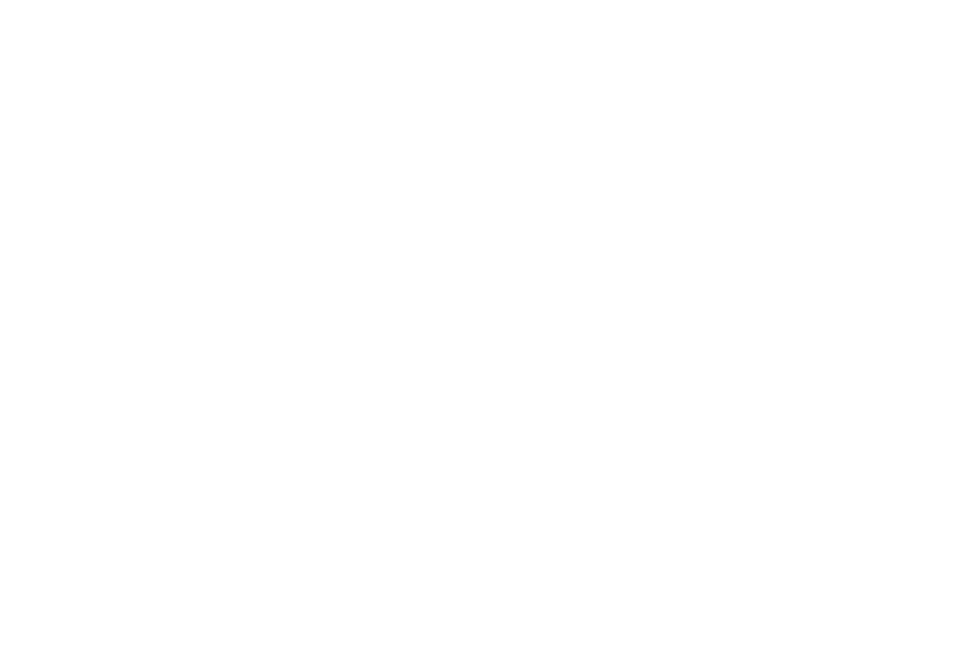
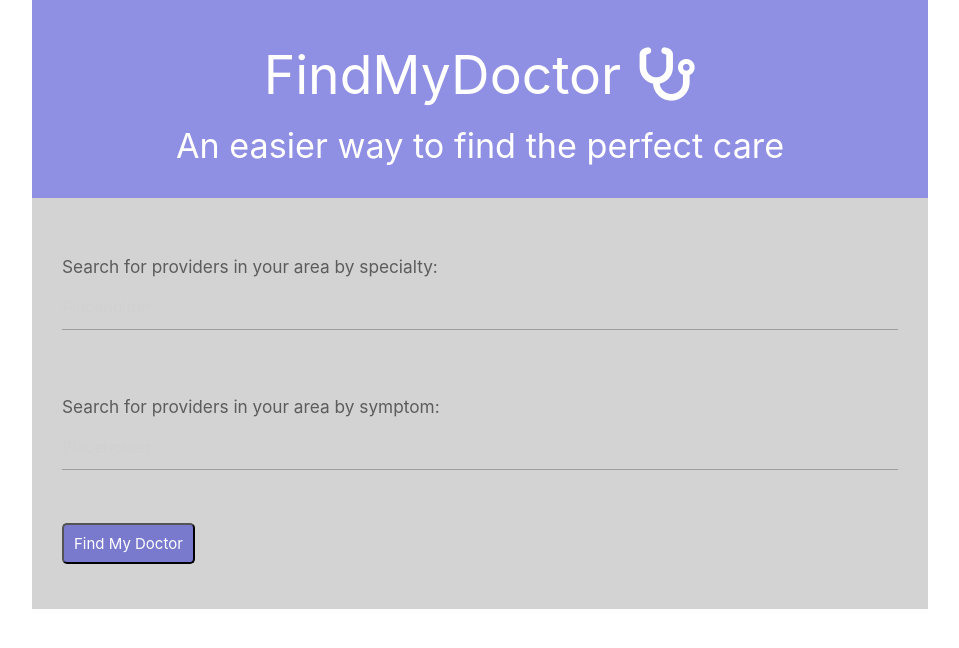
Before and after one commit to sarahm16/FindMyDoctor, a plain HTML site: page index.html in a window 1280 px wide. Shown: the whole page, without its empty margins (160-1119 px from the left). Drawn offline with nearby package versions, Linux system fonts and the light colour scheme.

Commit message:
rough draft of index.html, rough styling on style.css

```diff
--- a/index.html
+++ b/index.html
@@ -6,11 +6,36 @@
     <meta http-equiv="X-UA-Compatible" content="ie=edge">
     <link rel="stylesheet" href="https://cdnjs.cloudflare.com/ajax/libs/materialize/1.0.0/css/materialize.min.css">
     <link rel="stylesheet" href="style.css">
+    <script src="https://use.fontawesome.com/9cae87ff59.js"></script>
     <title>FindMyDoctor Index</title>
 </head>
 <body>
     <div class="container">
+        <div class="row header">
+            <h2 id="title">FindMyDoctor <i class="fa fa-stethoscope" aria-hidden="true"></i></h2>
+            <h4>An easier way to find the perfect care</h4>
+        </div>
+        <div class="row user-input">
+            <div class="section">
+                <div class="input-field">
+                    <h6 id="input-prompt">Search for providers in your area by specialty:</h6>
+                    <input placeholder="Placeholder" type="text" id="specialty-input">
+                </div>
+            </div>
 
+            <div class="section">
+                <div class="input-field">
+                    <h6 id="input-prompt">Search for providers in your area by symptom:</h6>
+                    <input placeholder="Placeholder" type="text" id="symptom-input">
+                </div>
+            </div>
+
+            <div class="section">
+                <button type="submit" id="submit-input" class="center-align">
+                    Find My Doctor
+                </button>
+            </div>
+        </div>
     </div>
 </body>
 </html>
--- a/style.css
+++ b/style.css
@@ -0,0 +1,28 @@
+.header {
+    background-color: rgba(30, 30, 199, 0.493);
+    padding: 10px 20px 20px 20px;
+    margin: 0px;
+}
+
+h4,
+h2 {
+    text-align: center;
+    color: white;
+}
+
+#input-prompt {
+    color: rgb(92, 92, 92);
+}
+
+.user-input {
+    background-color:lightgray;
+    margin-top: 0px;
+    padding: 30px;
+}
+
+#submit-input {
+    background-color: rgba(30, 30, 199, 0.493);
+    color: white;
+    padding: 10px;
+    border-radius: 5px;
+}
```
